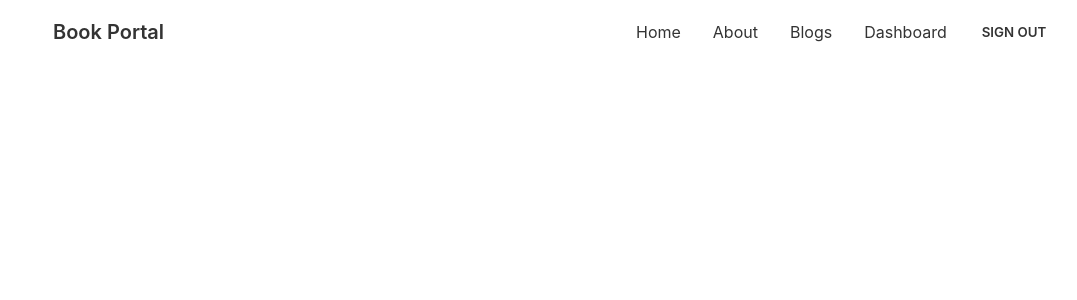
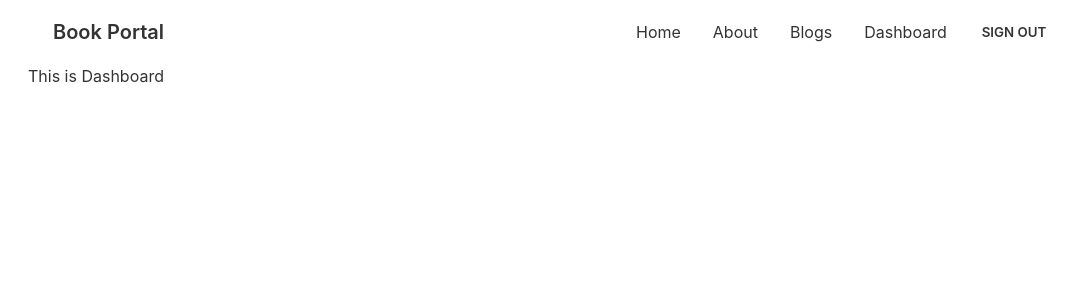
Before and after one commit to SoybalAhmmed/assign-12-ripo, a React (Create React App) app: page /dashboard in a window 1280 px wide. Shown: the top 300 px of the page, without its empty margins (20-1097 px from the left). Built offline with nearby package versions, Linux system fonts and the light colour scheme; no server answers; sample sign-in values are in the browser's storage.

Commit message:
dashboard added

```diff
--- a/src/App.js
+++ b/src/App.js
@@ -12,6 +12,7 @@ import RequireAuth from './Pages/Login/RequireAuth';
 import { ToastContainer } from 'react-toastify';
 
   import 'react-toastify/dist/ReactToastify.css';
+import Dashboard from './Pages/Dashboard/Dashboard';
 
 function App() {
   return (
@@ -21,6 +22,7 @@ function App() {
         <Route path="/" element={<Home />} />
         <Route path="/home" element={<Home />} />
         <Route path="/service/:serviceId" element={<RequireAuth><ServiceOrder /></RequireAuth>}></Route>
+        <Route path="/dashboard" element={<RequireAuth><Dashboard /></RequireAuth>}></Route>
         <Route path="about" element={<About />} />
         <Route path="login" element={<Login />} />
         <Route path="signup" element={<SignUp />} />
--- /dev/null
+++ b/src/Pages/Dashboard/Dashboard.js
@@ -0,0 +1,11 @@
+import React from 'react';
+
+const Dashboard = () => {
+    return (
+        <div>
+            <h2>This is Dashboard</h2>
+        </div>
+    );
+};
+
+export default Dashboard;
--- a/src/Pages/Home/ServiceOrder.js
+++ b/src/Pages/Home/ServiceOrder.js
@@ -3,6 +3,7 @@ import { useAuthState } from 'react-firebase-hooks/auth';
 import { useParams } from 'react-router-dom';
 import auth from '../../firebase.init';
 import {  toast } from 'react-toastify';
+import Loading from '../Shared/Loading';
 
 
 const ServiceOrder = () => {
@@ -23,7 +24,9 @@ const ServiceOrder = () => {
         phone: event.target.phone.value
     }
 
-
+    if (loading) {
+      return <Loading></Loading>
+  }
     fetch('http://localhost:5000/booking', {
       method: 'POST',
       headers: {
--- a/src/Pages/Shared/Navbar.js
+++ b/src/Pages/Shared/Navbar.js
@@ -15,7 +15,9 @@ const Navbar = () => {
       <li><Link to="/">Home</Link></li>
         <li><Link to="/about">About</Link></li>
         <li><Link to="/blogs">Blogs</Link></li>
-        <li><Link to="/dashboard">Dashboard</Link></li>
+        {
+            user && <li><Link to="/dashboard">Dashboard</Link></li>
+        }
         <li>{user ? <button className="btn btn-ghost"  onClick={logout} >Sign Out</button> : <Link to="/login">Login</Link>}</li>
     </>
     return (
```
